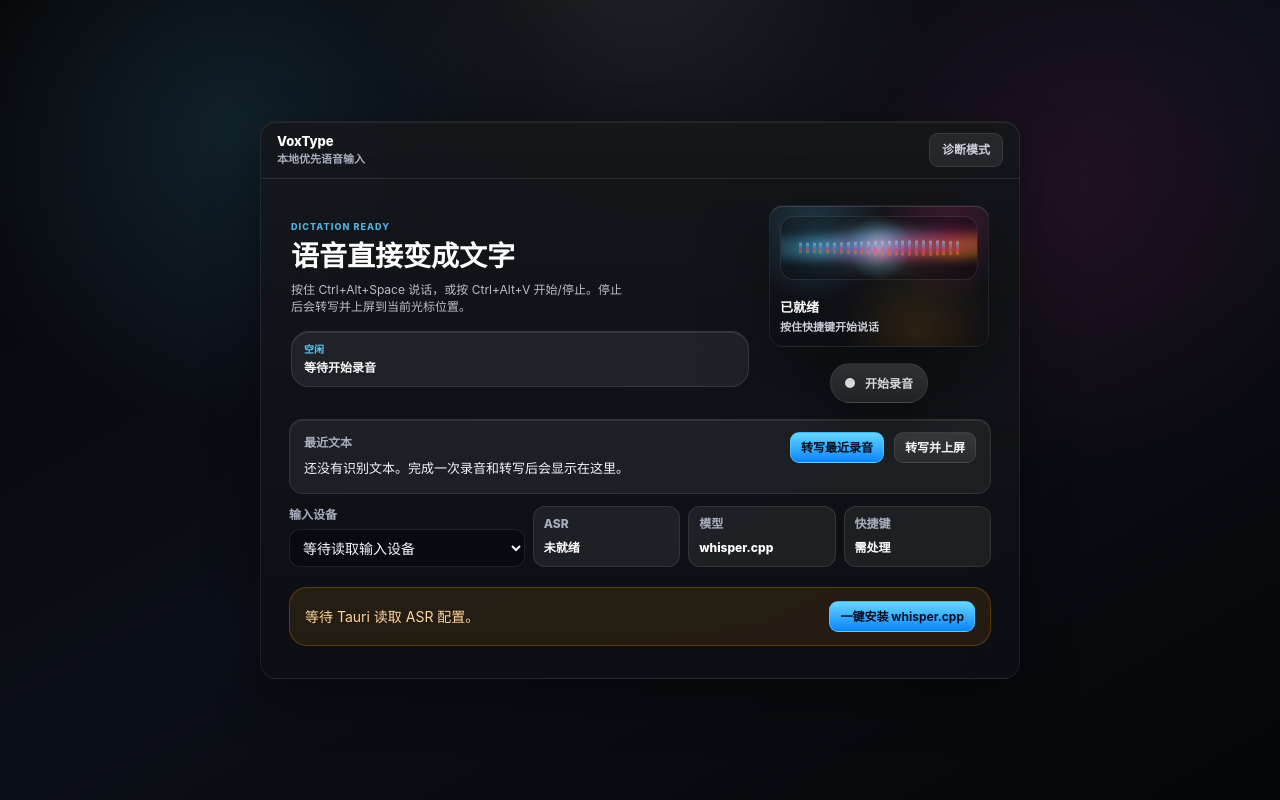
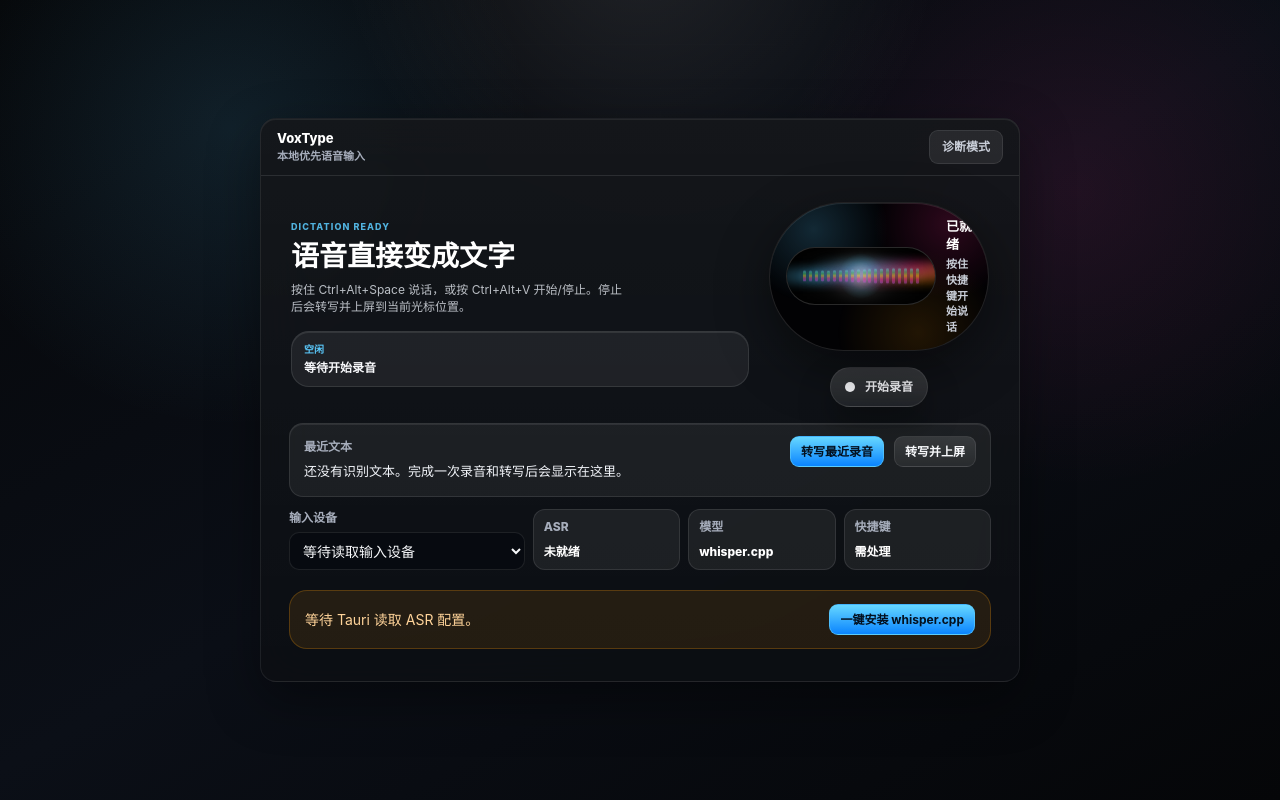
Before and after one commit to snowcraneww/vox-type, a React (Vite) app: page / in a window 1280 px wide. Built offline with nearby package versions, Linux system fonts and the light colour scheme.

Commit message:
fix: animate toggle overlay state

```diff
--- a/src/DictationOverlay.tsx
+++ b/src/DictationOverlay.tsx
@@ -9,10 +9,10 @@
   if (!payload) {
     return 'idle';
   }
-  if (payload.action === 'startRecording') {
+  if (payload.action === 'startRecording' || payload.action === 'toggleStartRecording') {
     return 'recording';
   }
-  if (payload.action === 'stopAndTranscribe') {
+  if (payload.action === 'stopAndTranscribe' || payload.action === 'toggleStopAndTranscribe') {
     return 'transcribing';
   }
   return 'idle';
--- a/src/VoiceOverlay.tsx
+++ b/src/VoiceOverlay.tsx
@@ -6,7 +6,7 @@
 
 export function VoiceOverlay({ model }: VoiceOverlayProps) {
   const levelStyle = { '--voice-level': model.level.toFixed(2) } as React.CSSProperties;
-  const waveBars = Array.from({ length: 24 }, (_, index) => index);
+  const waveBars = Array.from({ length: 20 }, (_, index) => index);
 
   return (
     <aside className="voice-overlay" data-mode={model.mode} role="status" aria-label={`语音输入状态：${model.title}`} style={levelStyle}>
--- a/src/styles.css
+++ b/src/styles.css
@@ -669,7 +669,7 @@
 
 body:has(.overlay-root),
 body.overlay-document {
-  background: transparent;
+  background: #000;
   min-height: 100vh;
   overflow: hidden;
 }
@@ -680,7 +680,7 @@
 html.overlay-document,
 html.overlay-document body,
 html.overlay-document #root {
-  background: transparent;
+  background: #000;
 }
 
 html:has(.overlay-root)::before,
@@ -739,19 +739,39 @@
 }
 
 .voice-overlay {
-  background:
-    linear-gradient(180deg, rgba(255,255,255,0.052), rgba(255,255,255,0.020)),
-    rgba(6, 8, 13, 0.80);
-  border-color: rgba(255,255,255,0.075);
-  border-radius: 14px;
-  min-height: 128px;
-  padding: 10px;
+  background: #020204;
+  border-color: rgba(255,255,255,0.12);
+  border-radius: 999px;
+  box-shadow: 0 18px 54px rgba(0,0,0,0.48), inset 0 1px 0 rgba(255,255,255,0.10);
+  display: grid;
+  gap: 10px;
+  grid-template-columns: minmax(150px, 1fr) minmax(0, 1fr);
+  min-height: 92px;
+  padding: 14px 16px;
 }
 
 .voice-wave-stage {
-  border-radius: 14px;
-  height: 64px;
+  background: #000;
+  border-color: rgba(255,255,255,0.16);
+  border-radius: 999px;
+  height: 58px;
+  min-width: 150px;
 }
+
+.voice-wave-bars {
+  gap: 3px;
+  grid-template-columns: repeat(20, 1fr);
+  inset: 13px 16px;
+}
+
+.voice-wave-bar {
+  background: linear-gradient(180deg, #7ee7ff 0%, #34c759 26%, #ffd60a 48%, #ff2d92 72%, #bf5af2 100%);
+  box-shadow: 0 0 14px rgba(90,200,250,0.34), 0 0 20px rgba(255,45,146,0.14);
+  min-height: 8px;
+}
+
+.voice-wave-ribbon { height: 16px; opacity: 0.58; }
+.voice-glow-core { height: 52px; width: 52px; }
 
 .voice-overlay-copy strong {
   font-size: 13px;
```
Also changed, not shown: 5 other files (tests, documents, lock files or other folders).
